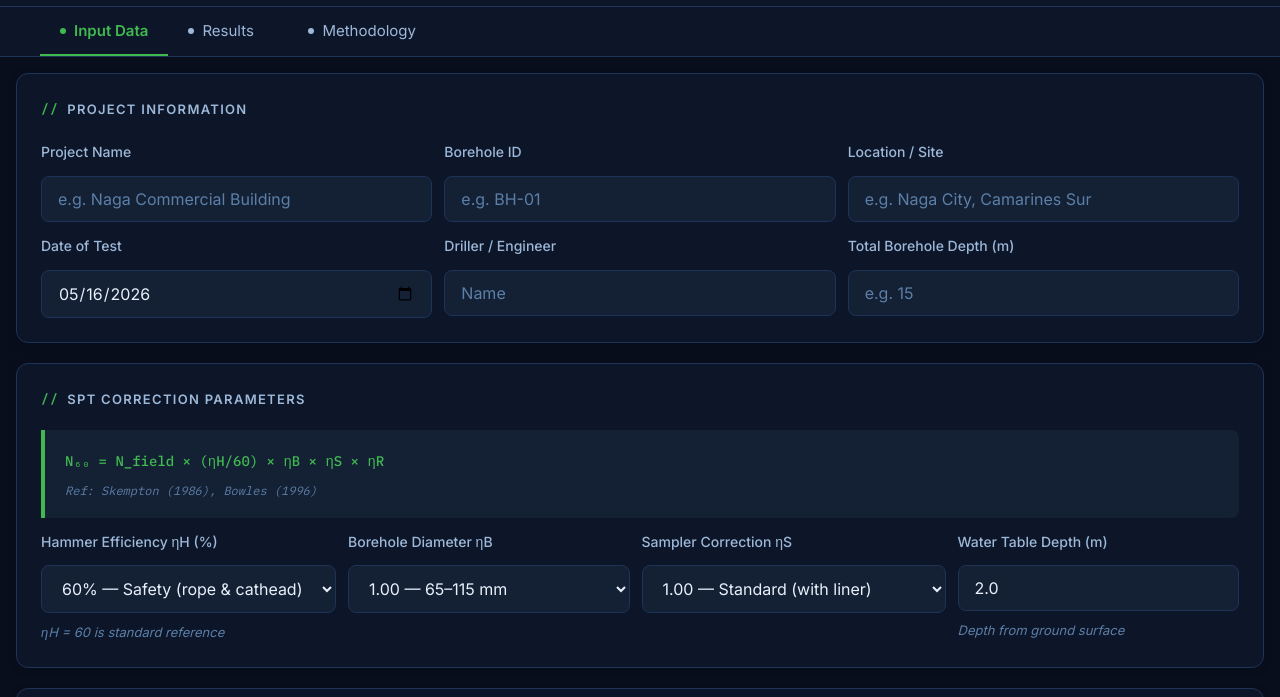
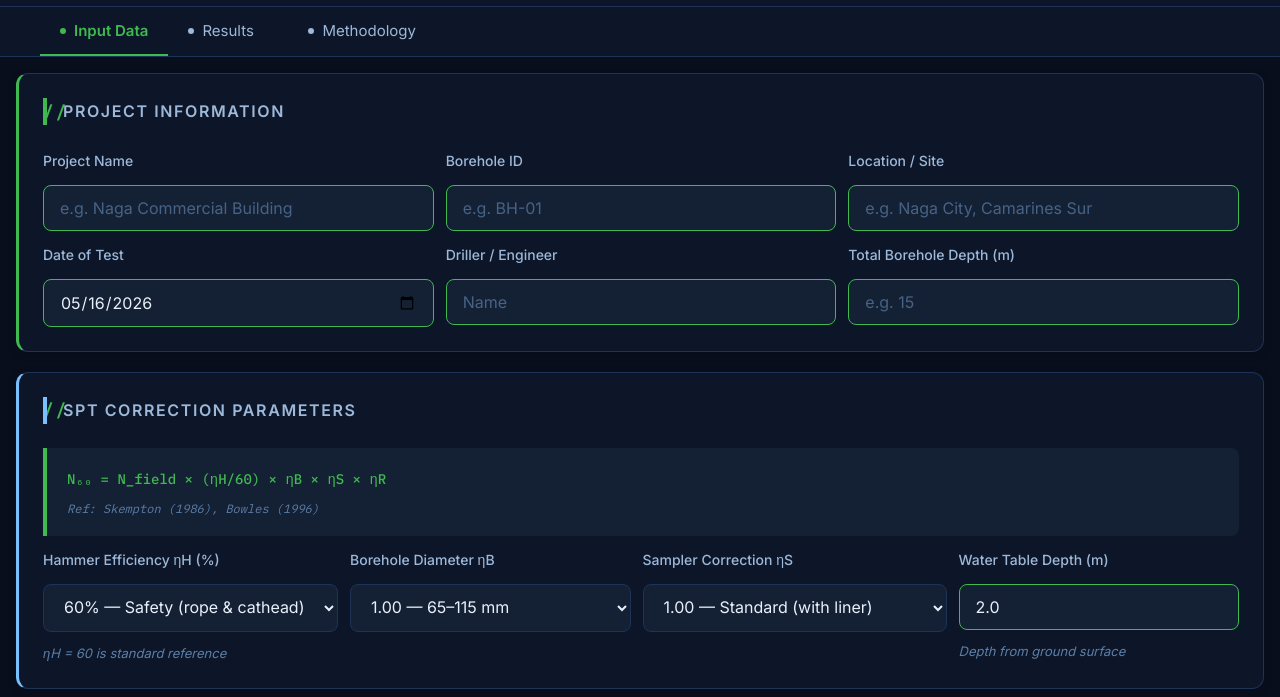
Before and after one commit to Sleepypeetee/Stratum-Geotechnical-Services-Calculator, a plain HTML site: page index.html in a window 1280 px wide. Shown: the part 57-754 px from the top of the page. Drawn offline with Linux system fonts and the light colour scheme.

Commit message:
Update index.html

```diff
--- a/index.html
+++ b/index.html
@@ -118,6 +118,8 @@
     background: var(--bg2); border: 1px solid var(--border);
     border-radius: var(--radius-lg); padding: 1.5rem; margin-bottom: 1.25rem;
     box-shadow: 0 2px 8px rgba(0,0,0,0.15);
+    position: relative;
+    overflow: hidden;
   }
 
   /* Enhanced cards for mobile */
@@ -128,12 +130,66 @@
       border-radius: var(--radius);
     }
   }
+
+  /* Section-specific background tints for visual hierarchy */
+  .card:nth-child(1) { /* Project Info */
+    background: var(--bg2);
+    border-left: 3px solid var(--green);
+  }
+
+  .card:nth-child(2) { /* Test Parameters */
+    background: var(--bg2);
+    border-left: 3px solid var(--blue);
+  }
+
+  .card:nth-child(3) { /* Soil Layers */
+    background: var(--bg2);
+    border-left: 3px solid var(--amber);
+  }
+
+  .card:nth-child(n+4) { /* Results cards and others */
+    background: var(--bg2);
+    border-left: 3px solid var(--accent);
+  }
+
+  /* Subtle hover elevation for cards */
+  .card:hover {
+    transform: translateY(-2px);
+    box-shadow: 0 4px 16px rgba(0,0,0,0.2);
+    transition: transform 0.2s ease, box-shadow 0.2s ease;
+  }
   .card-title {
-    font-family: var(--sans); font-size: 13px; font-weight: 600; color: var(--text2);
+    font-family: var(--sans); font-size: 16px; font-weight: 600; color: var(--text2);
     text-transform: uppercase; letter-spacing: 0.1em;
-    margin-bottom: 1.25rem; display: flex; align-items: center; gap: 8px;
+    margin-bottom: 1.5rem; display: flex; align-items: center; gap: 10px;
+    position: relative;
+    padding-left: 20px;
   }
-  .card-title::before { content: '//'; color: var(--green); font-family: var(--mono); }
+  .card-title::before {
+    content: '//';
+    color: var(--green);
+    font-family: var(--mono);
+    position: absolute;
+    left: 0;
+    top: 50%;
+    transform: translateY(-50%);
+    font-size: 18px;
+  }
+  .card-title::after {
+    content: '';
+    position: absolute;
+    left: 0;
+    bottom: 0;
+    width: 4px;
+    height: 100%;
+    background: var(--green);
+  }
+
+  /* Section-specific title colors */
+  .card:nth-child(1) .card-title::after { background: var(--green); }
+  .card:nth-child(2) .card-title::after { background: var(--blue); }
+  .card:nth-child(3) .card-title::after { background: var(--amber); }
+  .card:nth-child(n+4) .card-title::after { background: var(--accent); }
 
   /* ── Grid ── */
   .grid2 { display: grid; grid-template-columns: 1fr 1fr; gap: 1rem; }
@@ -152,16 +208,55 @@
 
   /* ── Form Elements ── */
   .field { display: flex; flex-direction: column; gap: 8px; }
-  .field label { font-size: 14px; color: var(--text2); font-family: var(--sans); font-weight: 500; margin-bottom: 4px; }
+  .field label {
+    font-size: 14px;
+    color: var(--text2);
+    font-family: var(--sans);
+    font-weight: 500;
+    margin-bottom: 4px;
+    display: flex;
+    align-items: center;
+    gap: 6px;
+  }
+  .field label::after {
+    content: attr(data-required);
+    color: var(--red);
+    font-size: 10px;
+    margin-left: 2px;
+  }
   .field input, .field select {
-    background: var(--bg3); border: 1px solid var(--border); border-radius: var(--radius);
-    color: var(--text); padding: 12px 16px; font-family: var(--sans); font-size: 16px;
-    outline: none; transition: border-color 0.15s;
+    background: var(--bg3);
+    border: 1px solid var(--border);
+    border-radius: var(--radius);
+    color: var(--text);
+    padding: 12px 16px;
+    font-family: var(--sans);
+    font-size: 16px;
+    outline: none;
+    transition: all 0.2s ease;
     min-height: 44px; /* Touch-friendly minimum height */
   }
-  .field input:focus, .field select:focus { border-color: var(--green); box-shadow: 0 0 0 2px rgba(63,185,80,0.12); }
-  .field input::placeholder { color: var(--text3); }
-  .field .hint { font-size: 13px; color: var(--text3); font-style: italic; }
+  .field input:focus, .field select:focus {
+    border-color: var(--green);
+    box-shadow: 0 0 0 3px rgba(63,185,80,0.25);
+  }
+  .field input:valid {
+    border-color: var(--green);
+  }
+  .field input:invalid {
+    border-color: var(--red);
+  }
+  .field input::placeholder {
+    color: var(--text3);
+    opacity: 0.7;
+  }
+  .field .hint {
+    font-size: 13px;
+    color: var(--text3);
+    font-style: italic;
+    margin-top: 2px;
+    display: block;
+  }
 
   /* Touch enhancements for mobile */
   @media (max-width: 768px) {
@@ -169,7 +264,9 @@
       font-size: 18px;
       padding: 14px 16px;
     }
-    .field label { font-size: 16px; }
+    .field label {
+      font-size: 16px;
+    }
   }
 
   /* ── Data Table ── */
```
